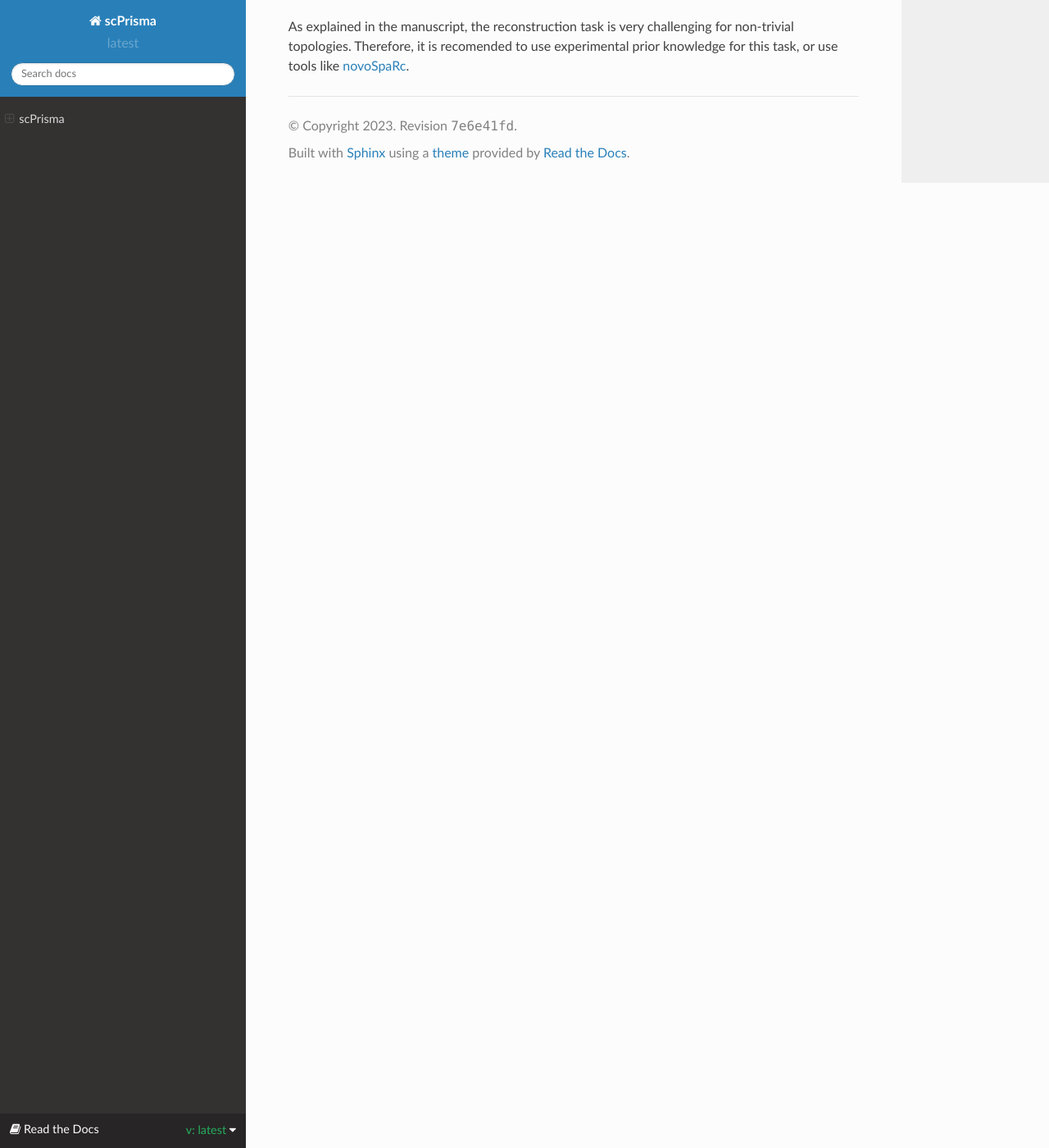
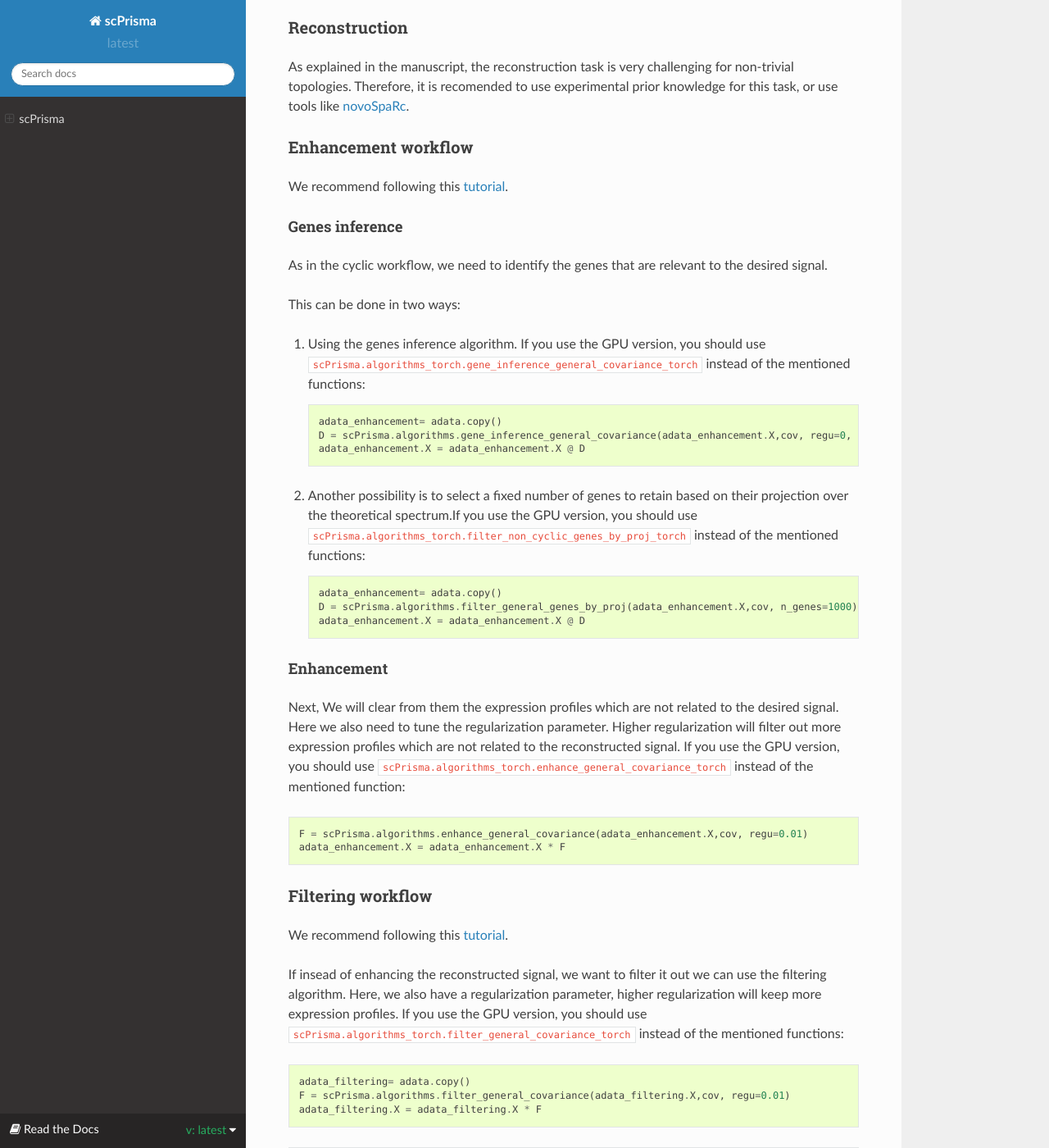
Before and after one commit to nitzanlab/scPrisma, a Sphinx documentation site: the page built from docs/index.rst, in a window 1280 px wide and 1400 px high, scrolled down 5250 px. Shown: the whole window at 82% size. Built offline with Sphinx 7.4.7 and the Read the Docs theme 2.0.0, drawn with Linux system fonts in a browser that asks for light colours; pages that are not in the unit, such as notebooks, are missing from menus; some of the changed text lies outside the part shown.

Commit message:
Update index.rst

```diff
--- a/docs/index.rst
+++ b/docs/index.rst
@@ -149,7 +149,49 @@ The principles we use for creating a theoretical covariance matrix are as follow
 
 3. In certain situations, it is advisable to remove the dominant eigenvector, particularly when it is an 'offset' eigenvector, such as in the case of a cyclic covariance matrix where the leading eigenvector is a constant eigenvector.
 
+Along this file, we will call the theoretical covarnace matrix ``cov``.
 
 Reconstruction
 ~~~~~~~~~~
 As explained in the manuscript, the reconstruction task is very challenging for non-trivial topologies. Therefore, it is recomended to use experimental prior knowledge for this task, or use tools like `novoSpaRc <https://novosparc.readthedocs.io/>`_.
+
+Enhancement workflow
+~~~~~~~~~~
+We recommend following this `tutorial <https://github.com/nitzanlab/scPrisma/blob/master/tutorials/gpu/general_matrix_enhancement_gpu.ipynb>`_.
+
+Genes inference
+******
+As in the cyclic workflow, we need to identify the genes that are relevant to the desired signal.
+
+This can be done in two ways:
+
+1. Using the genes inference algorithm. If you use the GPU version, you should use ``scPrisma.algorithms_torch.gene_inference_general_covariance_torch`` instead of the mentioned functions::
+
+      adata_enhancement= adata.copy()
+      D = scPrisma.algorithms.gene_inference_general_covariance(adata_enhancement.X,cov, regu=0, iterNum=100)
+      adata_enhancement.X = adata_enhancement.X @ D
+
+2. Another possibility is to select a fixed number of genes to retain based on their projection over the theoretical spectrum.If you use the GPU version, you should use ``scPrisma.algorithms_torch.filter_non_cyclic_genes_by_proj_torch`` instead of the mentioned functions::
+
+      adata_enhancement= adata.copy()
+      D = scPrisma.algorithms.filter_general_genes_by_proj(adata_enhancement.X,cov, n_genes=1000)
+      adata_enhancement.X = adata_enhancement.X @ D
+
+Enhancement
+******
+Next, We will clear from them the expression profiles which are not related to the desired signal.
+Here we also need to tune the regularization parameter. Higher regularization will filter out more expression profiles which are not related to the reconstructed signal. If you use the GPU version, you should use ``scPrisma.algorithms_torch.enhance_general_covariance_torch`` instead of the mentioned function::
+
+      F = scPrisma.algorithms.enhance_general_covariance(adata_enhancement.X,cov, regu=0.01)
+      adata_enhancement.X = adata_enhancement.X * F
+
+
+Filtering workflow
+~~~~~~~~~~
+We recommend following this `tutorial <https://github.com/nitzanlab/scPrisma/blob/master/tutorials/gpu/general_matrix_filtering_gpu.ipynb>`_.
+
+If insead of enhancing the reconstructed signal, we want to filter it out we can use the filtering algorithm. Here, we also have a regularization parameter, higher regularization will keep more expression profiles. If you use the GPU version, you should use ``scPrisma.algorithms_torch.filter_general_covariance_torch`` instead of the mentioned functions::
+
+      adata_filtering= adata.copy()
+      F = scPrisma.algorithms.filter_general_covariance(adata_filtering.X,cov, regu=0.01)
+      adata_filtering.X = adata_filtering.X * F
```
